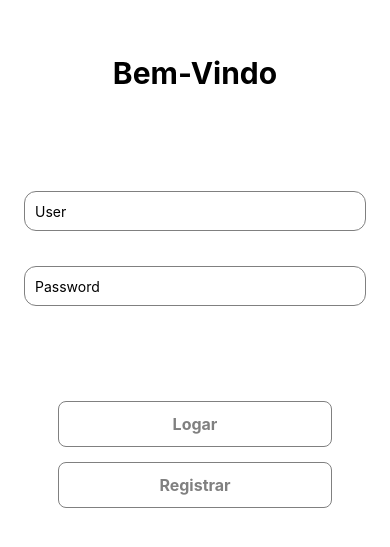
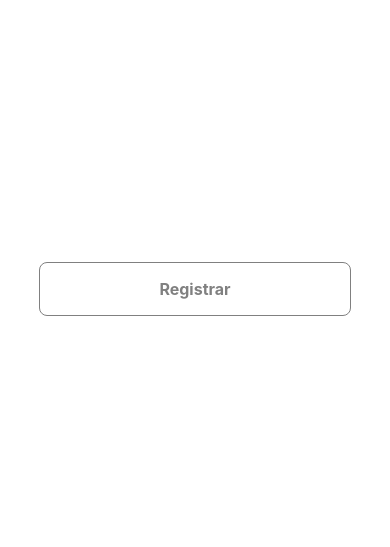
Before and after one commit to fehhffl/estoque-frontend, a React Native app: screen /RegisterScreen in a window 390 px wide. Shown: the part 133-680 px from the top of the page. Built offline with nearby package versions, Linux system fonts and the light colour scheme.

Commit message:
create a common styles and reusable button.

```diff
--- a/src/App.tsx
+++ b/src/App.tsx
@@ -1,13 +1,12 @@
 import { StatusBar } from "expo-status-bar";
 import { StyleSheet, View } from "react-native";
-import { ProductListScreen } from "./screens/ProductListScreen";
-import { Register } from "./screens/Register";
+import { RegisterScreen } from "./screens/RegisterScreen";
 
 export default function App() {
   return (
     <View style={styles.container}>
       <StatusBar style="auto" />
-      <Register />
+      <RegisterScreen />
     </View>
   );
 }
--- /dev/null
+++ b/src/components/PrimaryButton.tsx
@@ -0,0 +1,31 @@
+import { TouchableOpacity, Text, StyleSheet } from "react-native";
+
+type PrimaryButtonsProps = {
+  text: string;
+};
+
+const PrimaryButton = ({ text }: PrimaryButtonsProps) => {
+  return (
+    <TouchableOpacity style={styles.borderButton}>
+      <Text style={styles.borderButtonText}>{text}</Text>
+    </TouchableOpacity>
+  );
+};
+const styles = StyleSheet.create({
+  borderButton: {
+    borderWidth: 1,
+    borderColor: "gray",
+    paddingVertical: 16,
+    paddingHorizontal: 32,
+    borderRadius: 8,
+    width: "80%",
+    alignItems: "center",
+  },
+  borderButtonText: {
+    color: "gray",
+    fontSize: 16,
+    fontWeight: "bold",
+  },
+});
+
+export { PrimaryButton };
--- a/src/screens/Register.tsx
+++ /dev/null
@@ -1,92 +0,0 @@
-import {
-  Text,
-  View,
-  StyleSheet,
-  SafeAreaView,
-  KeyboardAvoidingView,
-  TextInput,
-  TouchableOpacity,
-} from "react-native";
-
-const Register = () => {
-  return (
-    <SafeAreaView style={styles.safeAreaView}>
-      <KeyboardAvoidingView style={styles.container}>
-        <View style={styles.topView}>
-          <Text style={styles.tittleText}>Bem-Vindo</Text>
-        </View>
-        <View style={styles.centerView}>
-          <TextInput style={styles.TextInput} placeholder="User"></TextInput>
-          <TextInput
-            style={styles.TextInput}
-            placeholder="Password"
-            secureTextEntry
-          ></TextInput>
-        </View>
-        <View style={styles.buttonContainer}>
-          <TouchableOpacity style={styles.borderButton}>
-            <Text style={styles.borderButtonText}>Logar</Text>
-          </TouchableOpacity>
-          <TouchableOpacity style={styles.borderButton}>
-            <Text style={styles.borderButtonText}>Registrar</Text>
-          </TouchableOpacity>
-        </View>
-      </KeyboardAvoidingView>
-    </SafeAreaView>
-  );
-};
-
-const styles = StyleSheet.create({
-  safeAreaView: {
-    flex: 1,
-  },
-  container: {
-    flex: 1,
-    padding: 24,
-    justifyContent: "center",
-    gap: 80,
-  },
-  topView: {
-    justifyContent: "flex-start",
-    alignItems: "center",
-    marginBottom: 20,
-  },
-  tittleText: {
-    fontSize: 30,
-    fontWeight: "bold",
-  },
-  centerView: {
-    alignItems: "center",
-    gap: 20,
-  },
-  TextInput: {
-    borderRadius: 12,
-    borderColor: "gray",
-    borderWidth: 1,
-    padding: 10,
-    height: 40,
-    width: "100%",
-    marginBottom: 15,
-  },
-  buttonContainer: {
-    width: "100%",
-    alignItems: "center",
-  },
-  borderButton: {
-    borderWidth: 1,
-    borderColor: "gray",
-    paddingVertical: 12,
-    paddingHorizontal: 30,
-    borderRadius: 8,
-    width: "80%",
-    alignItems: "center",
-    marginBottom: 15,
-  },
-  borderButtonText: {
-    color: "gray",
-    fontSize: 16,
-    fontWeight: "bold",
-  },
-});
-
-export { Register };
--- /dev/null
+++ b/src/screens/RegisterScreen.tsx
@@ -0,0 +1,23 @@
+import { SafeAreaView, StyleSheet, View } from "react-native";
+import { commonStyles } from "../styles/commonStyles";
+import { PrimaryButton } from "../components/PrimaryButton";
+
+const RegisterScreen = () => {
+  return (
+    <SafeAreaView style={commonStyles.safeAreaStyle}>
+      <View style={styles.container}>
+        <PrimaryButton text={"Registrar"} />
+      </View>
+    </SafeAreaView>
+  );
+};
+
+const styles = StyleSheet.create({
+  container: {
+    flex: 1,
+    justifyContent: "center",
+    alignItems: "center",
+  },
+});
+
+export { RegisterScreen };
--- /dev/null
+++ b/src/styles/commonStyles.ts
@@ -0,0 +1,14 @@
+import { StyleSheet } from "react-native";
+
+const commonStyles = StyleSheet.create({
+  safeAreaStyle: {
+    flex: 1,
+    backgroundColor: "white",
+  },
+  container: {
+    flex: 1,
+    padding: 24,
+  },
+});
+
+export { commonStyles };
--- a/tsconfig.json
+++ b/tsconfig.json
@@ -13,11 +13,7 @@
     "isolatedModules": true,
     "noEmit": true,
     "types": ["node"],
-    "baseUrl": ".",
-    "typeRoots": ["./types", "./node_modules/@types"],
-    "paths": {
-      "*": ["node_modules/*"]
-    }
+    "typeRoots": ["./types", "./node_modules/@types"]
   },
   "include": ["**/*.ts", "**/*.tsx"],
   "exclude": [
```
Also changed, not shown: src/components/ProductCell.tsx (+5 -5 lines), src/screens/LoginScreen.tsx (added, +99 -0 lines).
